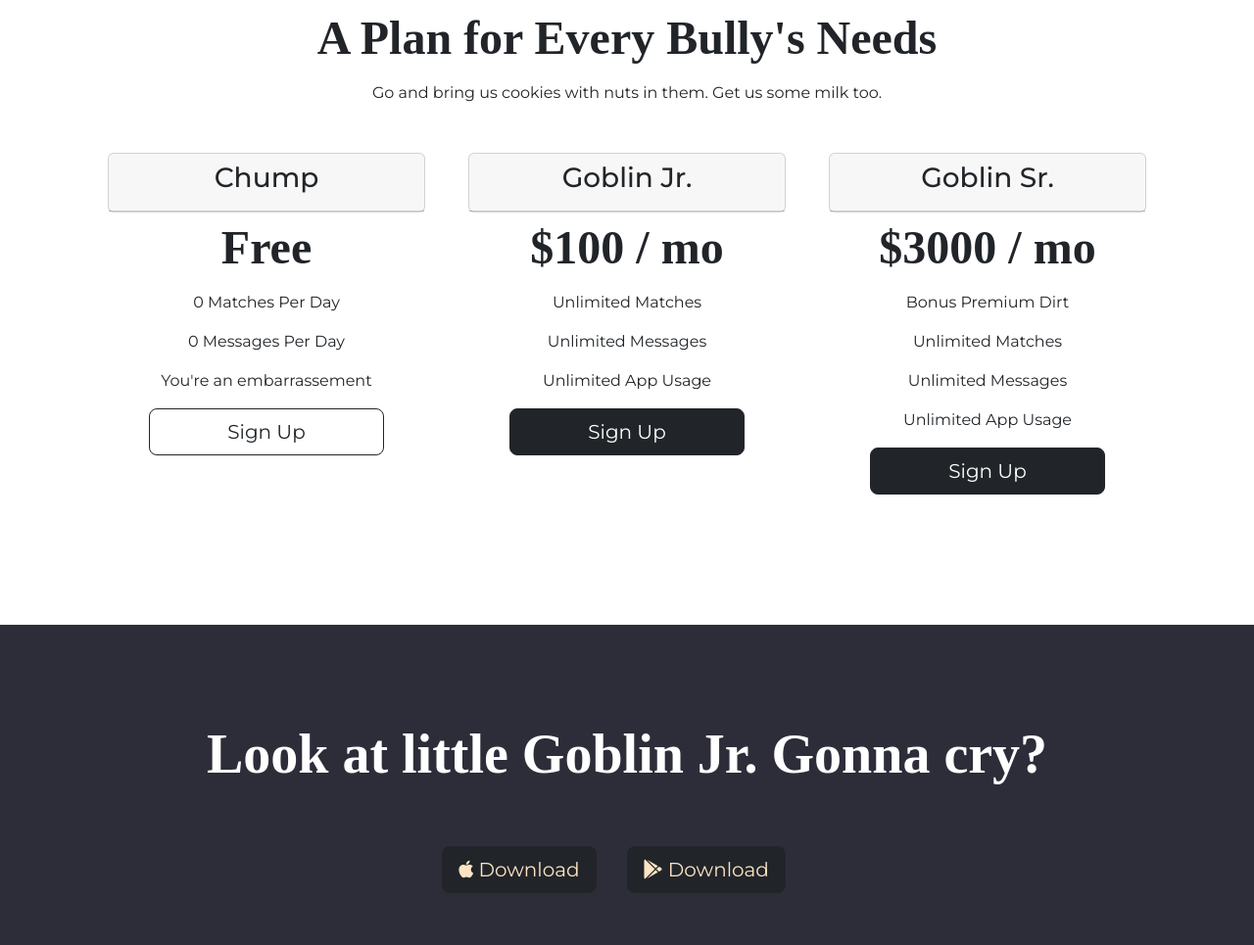
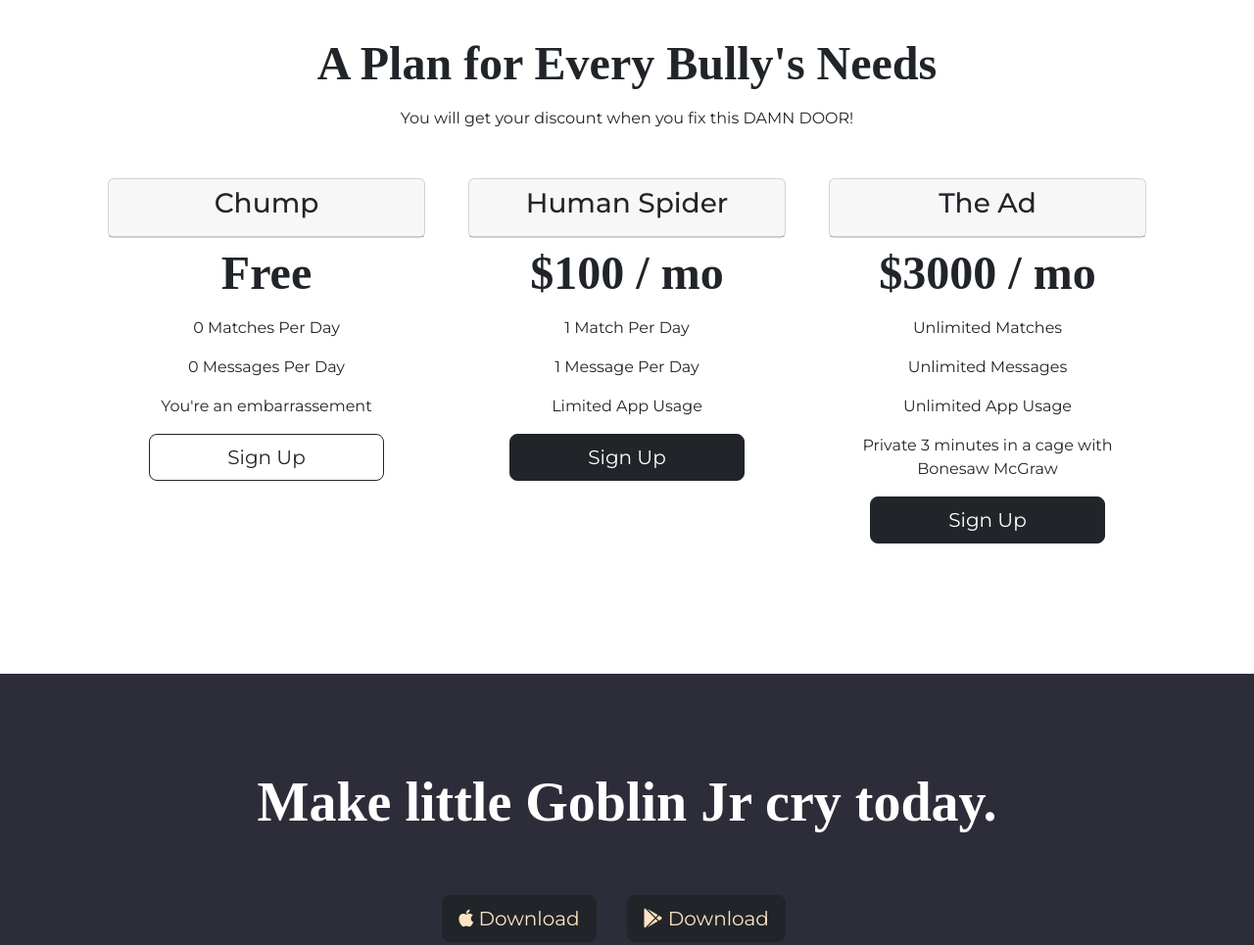
Before and after one commit to giorgiush/startup, a plain HTML site: page index.html in a window 1280 px wide. Shown: the part 2525-3490 px from the top of the page at 98% size. Drawn offline with nearby package versions, Linux system fonts and the light colour scheme.

Commit message:
Update index.html

```diff
--- a/index.html
+++ b/index.html
@@ -113,7 +113,7 @@
   <!-- Press -->
 
   <section id="press">
-    <img class="press-logo" src="images/TechCrunch.png" alt="tc-logo">
+    <img class="press-logo" src="images/dailybugle.png" alt="tc-logo">
     <img class="press-logo" src="images/bizinsider.png" alt="biz-insider-logo">
     <img class="press-logo" src="images/mashable.png" alt="mashable-logo">
 
@@ -125,7 +125,7 @@
   <section id="pricing">
 
     <h2>A Plan for Every Bully's Needs</h2>
-    <p>Go and bring us cookies with nuts in them. Get us some milk too.</p>
+    <p>You will get your discount when you fix this DAMN DOOR!</p>
 
 <div class="row">
 
@@ -147,14 +147,14 @@
   <div class="price-column col-lg-4 col-md-6">
     <div class="card">
       <div class="card-header">
-        <h3>Goblin Jr.</h3>
+        <h3>Human Spider</h3>
       </div>
     </div>
      <div class="card-body">
       <h2>$100 / mo</h2>
-      <p>Unlimited Matches</p>
-      <p>Unlimited Messages</p>
-      <p>Unlimited App Usage</p>
+      <p>1 Match Per Day</p>
+      <p>1 Message Per Day</p>
+      <p>Limited App Usage</p>
       <button type="button" class="btn btn-lg btn-dark">Sign Up</button>
      </div>
   </div>
@@ -162,15 +162,15 @@
   <div class="price-column col-lg-4">
     <div class="card">
       <div class="card-header">
-        <h3>Goblin Sr.</h3>
+        <h3>The Ad</h3>
       </div>
     </div>
      <div class="card-body">
       <h2>$3000 / mo</h2>
-      <p>Bonus Premium Dirt</p>
       <p>Unlimited Matches</p>
       <p>Unlimited Messages</p>
       <p>Unlimited App Usage</p>
+      <p>Private 3 minutes in a cage with Bonesaw McGraw</p>
       <button type="button" class="btn btn-lg btn-dark">Sign Up</button>
      </div>
   </div>
@@ -186,7 +186,7 @@
 <div>
 
 </div>
-    <h3>Look at little Goblin Jr. Gonna cry?</h3>
+    <h3>Make little Goblin Jr cry today.</h3>
     <button type="button" class="btn btn-dark btn-lg download-button"><span class="fa-brands fa-apple"></span> Download</button>
     <button type="button" class="btn btn-dark btn-lg download-button"><span class="fa-brands fa-google-play"></span> Download</button>
 
@@ -208,5 +208,3 @@
 
 
 </body>
-
-</html>
```
